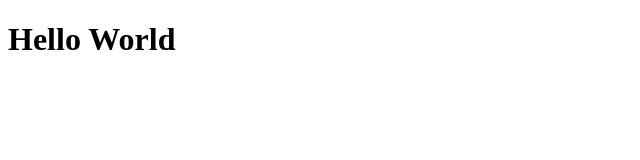
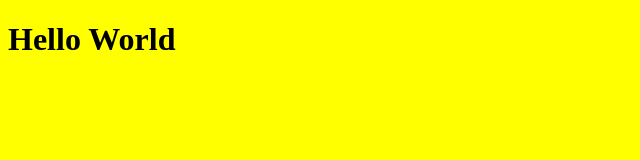
Before and after one commit to 1Pietro7D/htmlcss-hello, a plain HTML site: page index.html in a window 1280 px wide. Shown: the whole page, without its empty margins (0-640 px from the left). Drawn offline with Linux system fonts and the light colour scheme.

Commit message:
body background

```diff
--- a/index.html
+++ b/index.html
@@ -1,6 +1,7 @@
 <!DOCTYPE html>
 <html lang="en">
   <head>
+    <link rel="stylesheet" href="style.css" />
     <meta charset="UTF-8" />
     <meta http-equiv="X-UA-Compatible" content="IE=edge" />
     <meta name="viewport" content="width=device-width, initial-scale=1.0" />
--- /dev/null
+++ b/style.css
@@ -0,0 +1,3 @@
+body {
+  background-color: yellow;
+}
```
